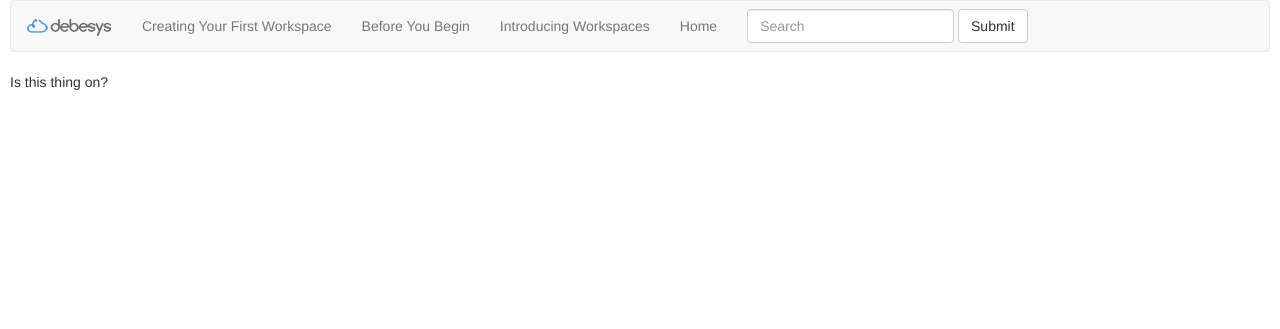
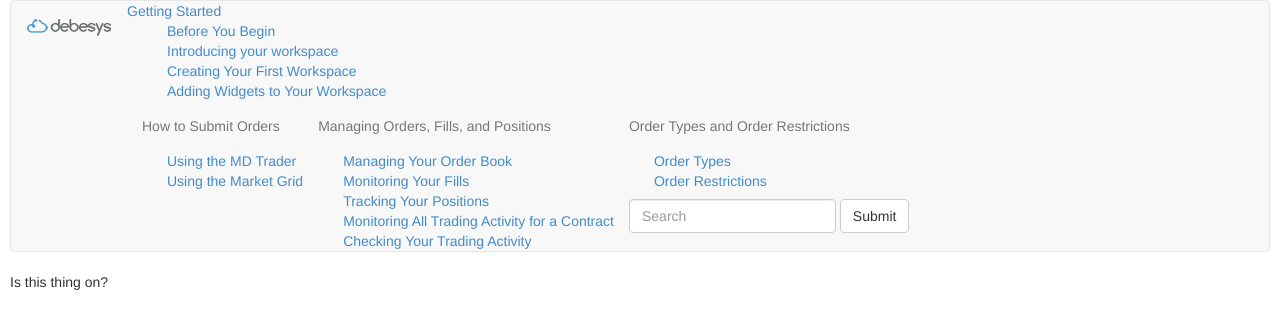
Before and after one commit to funkytraveler/funkytraveler.github.io, a Jekyll site: the page built from index.html, in a window 1280 px wide. Shown: the top 329 px of the page. Built offline with Jekyll 4.4.1, drawn with Linux system fonts in a browser that asks for light colours; Markdown is read by kramdown in place of the engine named in the settings.

Commit message:
Nav fixes

```diff
--- a/_includes/nav.html
+++ b/_includes/nav.html
@@ -14,11 +14,69 @@
     <!-- Collect the nav links, forms, and other content for toggling -->
     <div class="collapse navbar-collapse" id="bs-example-navbar-collapse-1">
       <ul class="nav navbar-nav">
+<!-- Not bad for autogenerating but relies on mod date to determine order
        {% for p in site.pages %}
         <li>
         	<a {% if p.url == page.url %}class="active"{% endif %} href="{{ site.baseurl }}{{ p.url }}">{{ p.title }}</a>
         </li>
         {% endfor %}
+-->
+        <a href="#">Getting Started</a>
+        <ul>
+          <li class="nav">
+            <a {% if p.url == page.url %}class="active"{% endif %} href="Before_You_Begin.htm">Before You Begin</a>
+          </li>
+          <li class="nav">
+            <a {% if p.url == page.url %}class="active"{% endif %} href="Introducing_your_workspace.htm">Introducing your workspace</a>
+          </li>
+          <li class="nav">
+            <a {% if p.url == page.url %}class="active"{% endif %} href="Creating_Your_First_Workspace.htm">Creating Your First Workspace</a>
+          </li>
+          <li class="nav">
+            <a {% if p.url == page.url %}class="active"{% endif %} href="Adding_Widgets_to_Your_Workspace.htm">Adding Widgets to Your Workspace</a>
+          </li>
+        </ul>
+      </li>
+      <li>
+        <a href="#">How to Submit Orders</a>
+        <ul>
+          <li class="nav">
+            <a {% if p.url == page.url %}class="active"{% endif %} href="Using_the_MD_Trader.htm">Using the MD Trader</a>
+          </li>
+          <li class="nav">
+            <a {% if p.url == page.url %}class="active"{% endif %} href="Using_the_Market_Grid.htm">Using the Market Grid</a>
+          </li>
+        </ul>
+      </li>
+      <li>
+        <a href="#">Managing Orders, Fills, and Positions</a>
+        <ul>
+          <li class="nav">
+            <a {% if p.url == page.url %}class="active"{% endif %} href="Managing_Your_Order_Book.htm">Managing Your Order Book</a>
+          </li>
+          <li class="nav">
+            <a {% if p.url == page.url %}class="active"{% endif %} href="Monitoring_Your_Fills.htm">Monitoring Your Fills</a>
+          </li>
+          <li class="nav">
+            <a {% if p.url == page.url %}class="active"{% endif %} href="Tracking_Your_Positions.htm">Tracking Your Positions</a>
+          </li>
+          <li class="nav">
+            <a {% if p.url == page.url %}class="active"{% endif %} href="Monitoring_All_Trading_Activity_for_a_Contract.htm">Monitoring All Trading Activity for a Contract</a>
+          </li>
+          <li class="nav">
+            <a {% if p.url == page.url %}class="active"{% endif %} href="Checking_Your_Trading_Activity.htm">Checking Your Trading Activity</a>
+          </li>
+        </ul>
+      </li>
+      <li>
+        <a href="#">Order Types and Order Restrictions</a>
+        <ul>
+          <li class="nav">
+            <a {% if p.url == page.url %}class="active"{% endif %} href="Order_Types.htm">Order Types</a>
+          </li>
+          <li class="nav">
+            <a {% if p.url == page.url %}class="active"{% endif %} href="Order_Restrictions.htm">Order Restrictions</a>
+          </li>
       </ul>
       <form class="navbar-form navbar-left" role="search">
         <div class="form-group">
```
